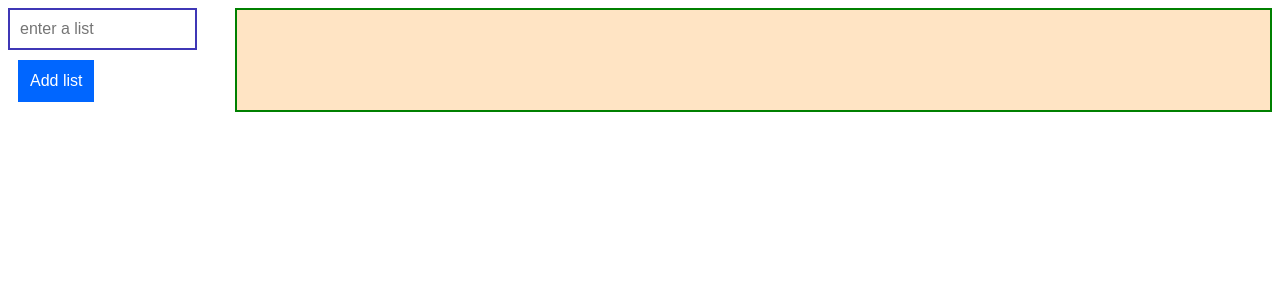
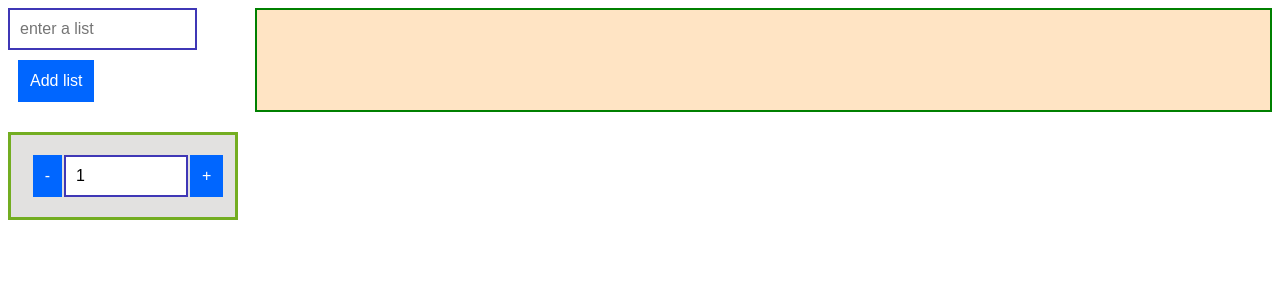
Before and after one commit to vijayakunwar/ReactFundamental, a React app: page / in a window 1280 px wide. Shown: the top 300 px of the page. Built offline with nearby package versions, Linux system fonts and the light colour scheme.

Commit message:
added quanity selector component

```diff
--- a/src/App.js
+++ b/src/App.js
@@ -1,10 +1,9 @@
 import React from "react"
-import ReactDOM from "react-dom"
 
+import TodoList from "./TodoList"
+import "./mystyle.css"
 
-//import Comp1 from "./Comp1"
-import Comp2 from "./Comp2"
-import "./mystyle.css"
+import QuantitySelector from "./quantity/QuantitySelector"
 
 class  App extends React.Component{
 
@@ -29,13 +28,15 @@ class  App extends React.Component{
                     </input>
                     <button type= "submit">Add list</button>
                 </form>
-                <Comp2
+                <TodoList
                     entries ={this.state.items}
                     delete = {this.deleteItem}
 
 
                 />
-
+                <div>
+                    <QuantitySelector/>
+                </div>
 
 
             </div>
--- a/src/Comp2.js
+++ b/src/TodoList.js
@@ -1,9 +1,9 @@
 import React from "react"
-import { render } from "react-dom";
+//import { render } from "react-dom";
 import "./mystyle.css"
 
 
-class  Comp2 extends React.Component{
+class  TodoList extends React.Component{
 
     constructor(props){
         super(props)
@@ -36,4 +36,4 @@ class  Comp2 extends React.Component{
 }
 
 
-export default Comp2
+export default TodoList
--- /dev/null
+++ b/src/quantity/QuantitySelector.js
@@ -0,0 +1,35 @@
+import React from "react"
+//import { render } from "react-dom";
+import "./qntsel.css"
+
+
+class QuantitySelector extends React.Component{
+
+    constructor(props){
+        super(props)
+        this.state = { value : 1}
+        this.increment = this.increment.bind(this)
+        this.decrement = this.decrement.bind(this)
+    }
+    increment(){
+        this.setState((prevState) =>({ value: ++prevState.value}))
+    }
+
+    decrement(){
+        this.setState((prevState) => ({ value: prevState.value>0 ? --prevState.value : 0}))
+    }
+
+    render(){
+        return(
+            <div className ="quantity-input">
+                <button className ="left" onClick={this.decrement}>-</button>
+                <input className="qnt-input-box" value = {this.state.value}></input>
+                <button className="right" onClick={this.increment}>+</button>
+            </div>
+        )
+
+    }
+
+}
+
+export default QuantitySelector
--- /dev/null
+++ b/src/quantity/qntsel.css
@@ -0,0 +1,31 @@
+.quantity-input{
+ /*   width: 35vw;
+  height: 10vh; */
+
+  display: flex;
+  justify-content: center;
+  align-items: center;
+  text-align: center;
+
+  background: #e2e1e0;
+  color: #333;
+  font-family: 'Roboto', sans-serif;
+  font-weight: 300;
+  font-size: 1rem;
+
+    /* align div to center */
+  margin: auto;
+  width: 90%;
+  border: 3px solid #73AD21;
+  padding: 10px;
+}
+.right{
+    margin-left: 1px;
+}
+.left{
+    margin-right: 2px;
+}
+.qnt-input-box{
+    margin-right: 1px;
+    width: 100px;
+}
```
